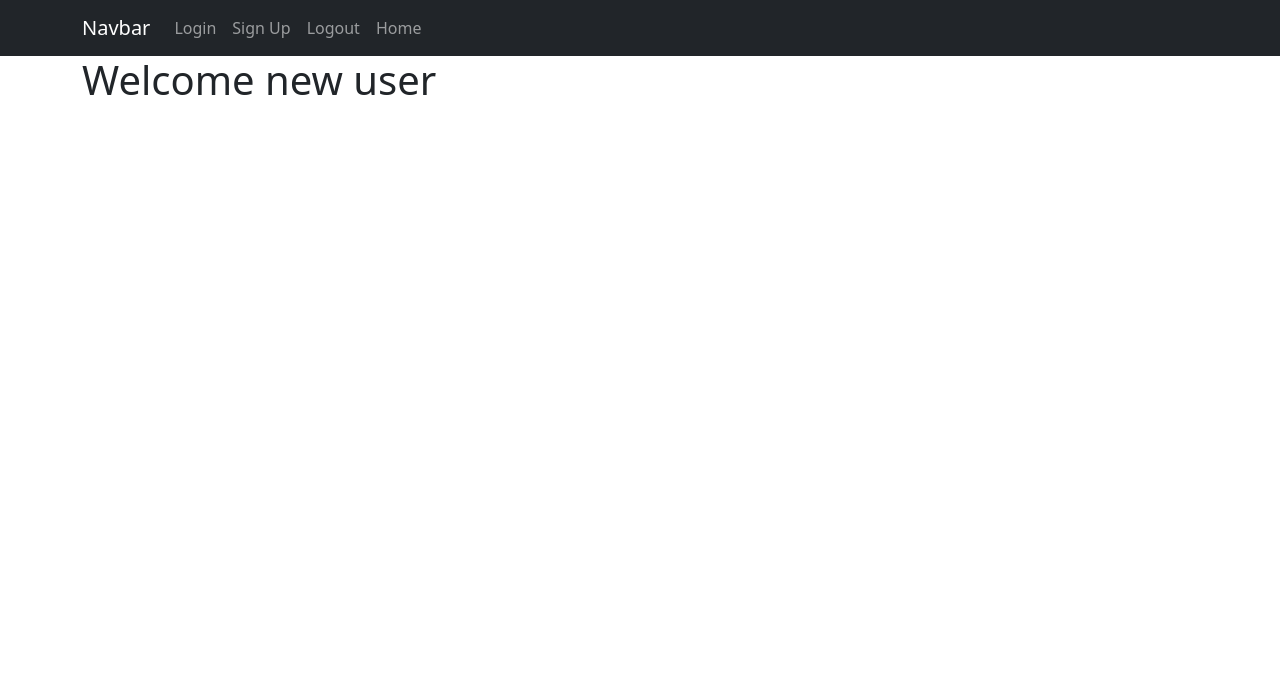
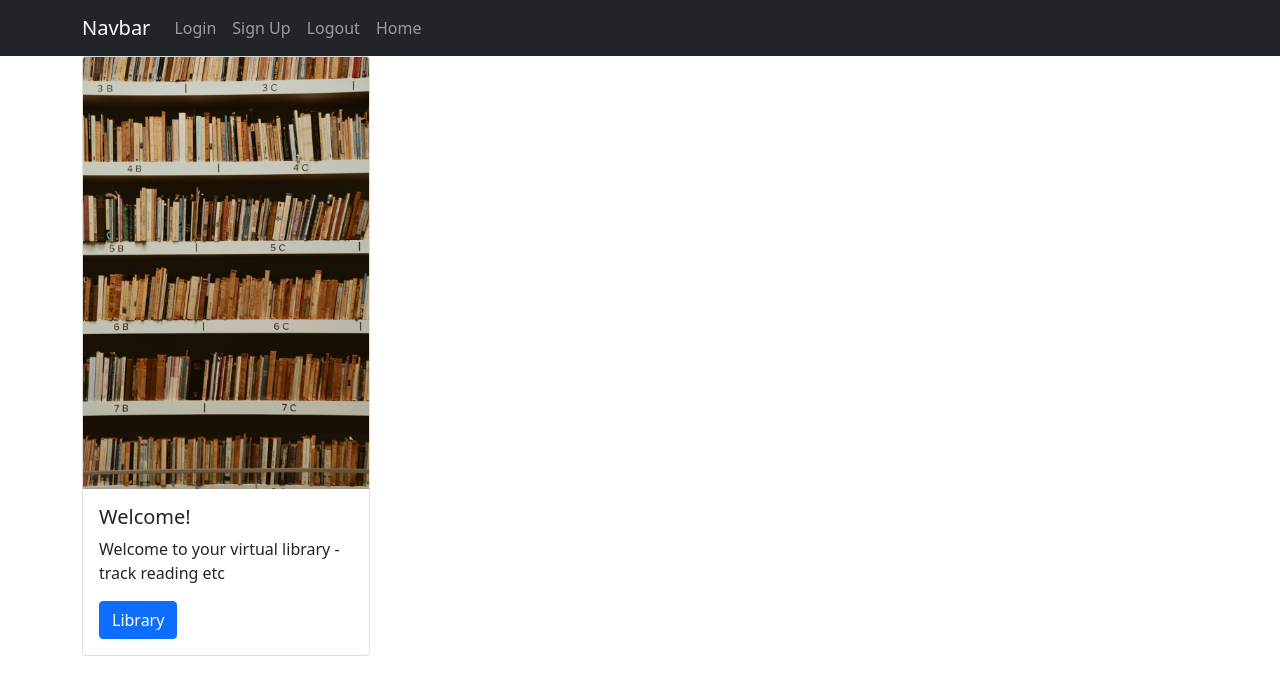
Before and after one commit to Aidan-Zamfir/Library-App, a Flask app: page /new_user in a window 1280 px wide. Shown: the top 695 px of the page. Run offline with Flask 3, Linux system fonts and the light colour scheme.

Commit message:
new user card

```diff
--- a/website/templates/new_user.html
+++ b/website/templates/new_user.html
@@ -1,4 +1,13 @@
 {% extends "base.html" %} {% block title %}Login{% endblock %}
 {% block content %}
-<h1>Welcome new user</h1>
+
+<div class="card" style="width: 18rem;">
+  <img class="card-img-top" src="temp_img.jpg" alt="Card image cap">
+  <div class="card-body">
+    <h5 class="card-title">Welcome!</h5>
+    <p class="card-text">Welcome to your virtual library - track reading etc</p>
+    <a href="/library" class="btn btn-primary">Library</a>
+  </div>
+</div>
+
 {% endblock %}
```
Also changed, not shown: website/img/temp_img.jpg (added).
